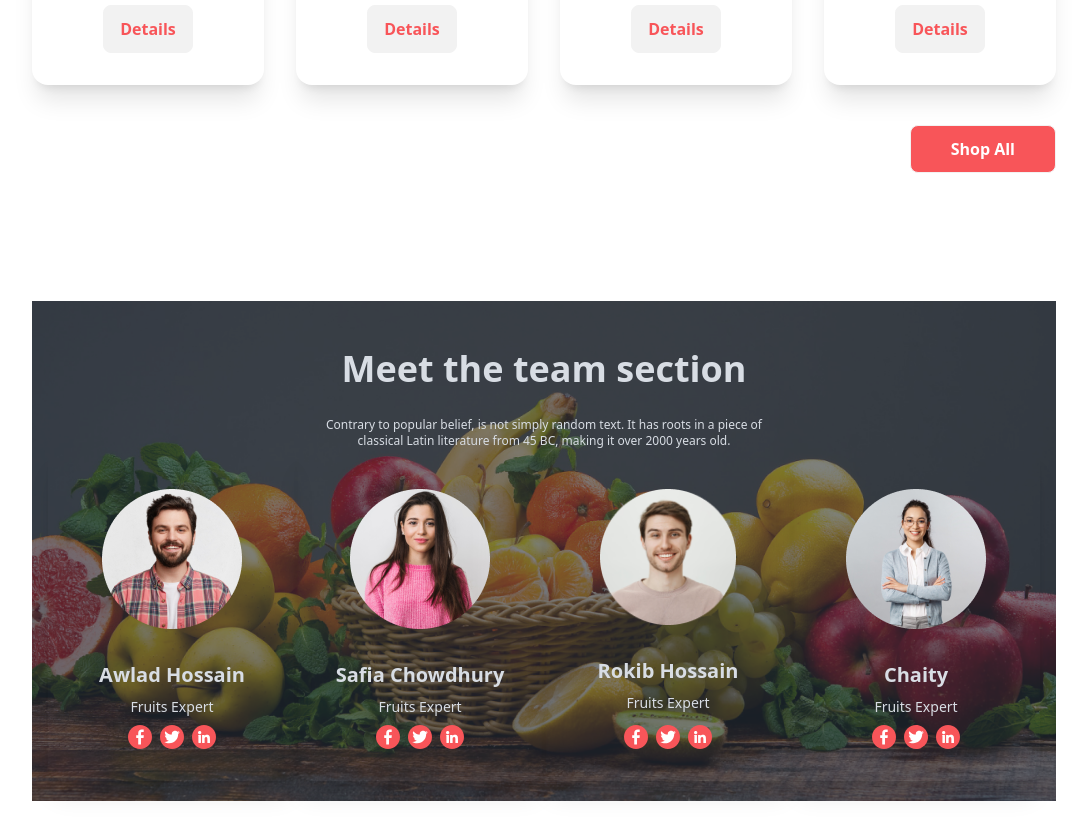
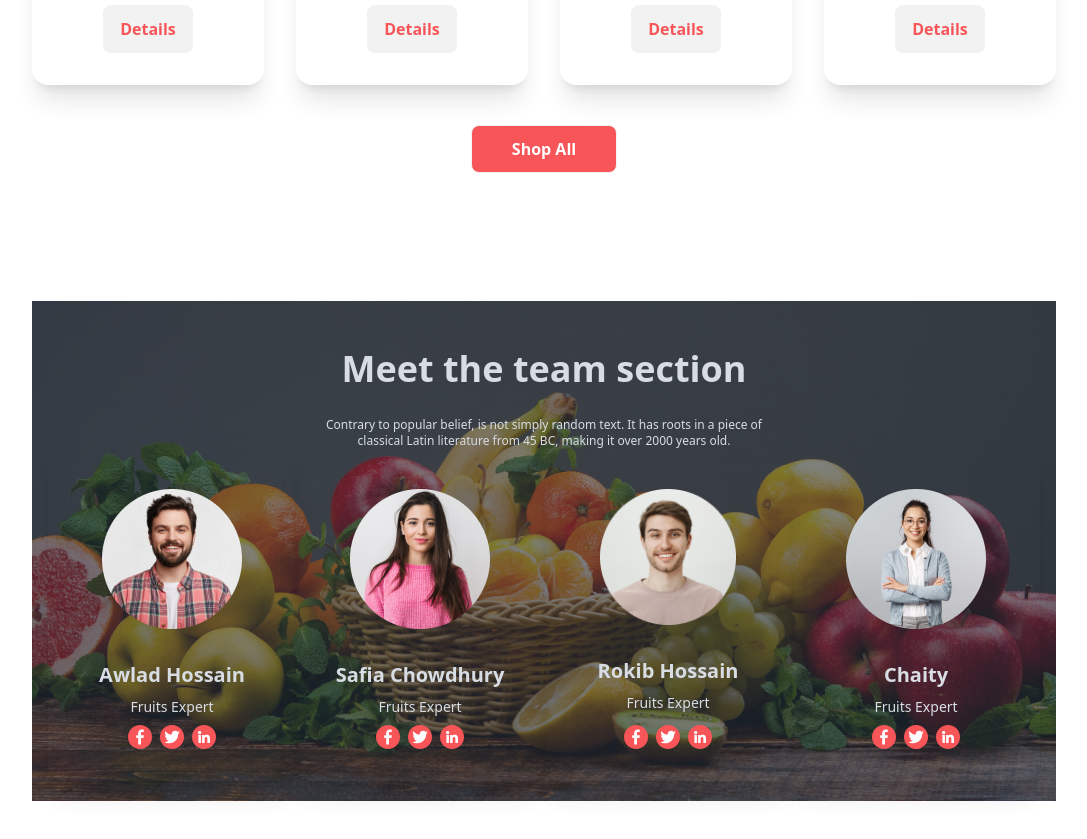
Before and after one commit to Smrity11/Fruit-website, a plain HTML site: page index.html in a window 1280 px wide. Shown: the part 1181-2020 px from the top of the page, without its empty margins (96-1183 px from the left). Drawn offline with nearby package versions, Linux system fonts and the light colour scheme; files whose address does not match are found by name.

Commit message:
add button center

```diff
--- a/index.html
+++ b/index.html
@@ -396,7 +396,7 @@
       </div>
     </div>
     </div>
-    <div class="flex justify-end mt-10 ">
+    <div class="flex justify-center mt-10 ">
       <button class="btn px-10 text-base capitalize text-white bg-[#F85559]">Shop All</button>
     </div>
     </section>
```
